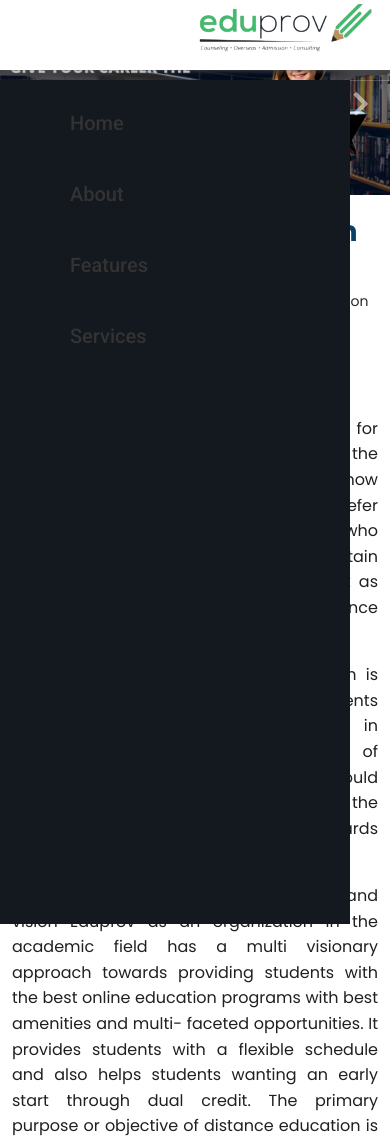
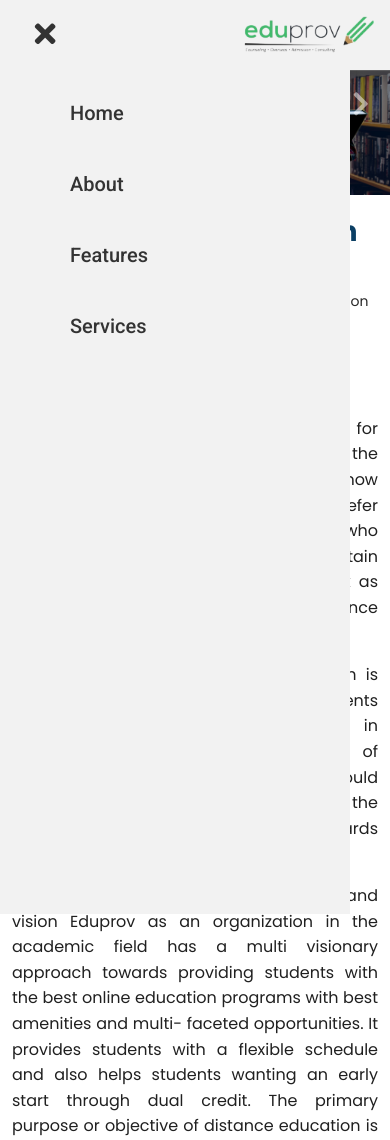
Before and after one commit to thephotogenicbug/EDUPROV_EDUCATION_PHP_SOURCE, a PHP site: page / in a window 390 px wide, after a click that opens the changed part. Shown: the top 1140 px of the page. Run offline with PHP 8.4, Linux system fonts and the light colour scheme.

Commit message:
31-01-2022 : refactor ui

```diff
--- a/css/carousel.css
+++ b/css/carousel.css
@@ -227,11 +227,15 @@
 }
 
 .wrapper{
-  background: #fff;
+  background: #f2f2f2;
   position: fixed;
   z-index: 100;
   width: 100%;
   box-shadow: 5px 0.5px 5px ;
+}
+.logo_size{
+  height: 170px;
+  margin-top: 10px;
 }
 .wrapper nav{
   position: relative;
@@ -249,14 +253,9 @@
 
 }
 nav .content .links{
-  margin-left: 580px;
+  margin-left: 480px;
   display: flex;
   margin-top: 10px;
-}
-.content .logo a{
-  color: #fff;
-  font-size: 30px;
-  font-weight: 600;
 }
 .content .links li{
   list-style: none;
@@ -279,6 +278,7 @@
 .content .links li a:hover,
 .content .links li label:hover{
   background: #6d95d6;
+  color: #ffffff;
 }
 .wrapper .search-icon,
 .wrapper .menu-icon{
@@ -341,7 +341,7 @@
 /* Dropdown Menu code start */
 .content .links ul{
   position: absolute;
-  background: #9ab6e0;
+  background: #ffffff;
   top: 80px;
   z-index: 2000;
   opacity: 0;
@@ -355,7 +355,8 @@
 }
 .content .links ul li a{
   display: block;
-  width: 100%;
+  width: 10px;
+  margin-left: -30px;
   line-height: 30px;
   border-radius: 0px!important;
 }
@@ -392,17 +393,24 @@
 @media screen and (max-width: 900px){
   .wrapper .menu-icon{
     display: block;
+    color: #333;
+    font-size: 30px;
   }
   .wrapper #show-menu:checked ~ .menu-icon i::before{
     content: "\f00d";
+    color: #333;
   }
+  .logo_size{
+  height: 150px;
+  margin-top: 10px;
+}
   nav .content .links{
     display: block;
     position: fixed;
-    background: #14181f;
+    background: #f2f2f2;
     height: 100%;
     width: 100%;
-    top: 70px;
+    top: 60px;
     left: -100%;
     margin-left: 0;
     max-width: 350px;
--- a/index.html
+++ b/index.html
@@ -5,7 +5,6 @@
     <meta http-equiv="X-UA-Compatible" content="IE=edge" />
     <meta name="viewport" content="width=device-width, initial-scale=1.0" />
     <title>Eduprov.in</title>
-    <link rel="stylesheet" href="css/styles.css" />
     <link rel="stylesheet" href="css/carousel.css" />
     <!-- Font Awesome -->
     <link href="https://cdnjs.cloudflare.com/ajax/libs/font-awesome/5.15.1/css/all.min.css" rel="stylesheet"/>
@@ -47,7 +46,7 @@
               <li><a href="#">Drop Menu 1</a></li>
               <li><a href="#">Drop Menu 2</a></li>
               <li><a href="#">Drop Menu 3</a></li>
-              <li>
+              <!-- <li>
                 <a href="#" class="desktop-link">More Items</a>
                 <input type="checkbox" id="show-items">
                 <label for="show-items">More Items</label>
@@ -56,7 +55,7 @@
                   <li><a href="#">Sub Menu 2</a></li>
                   <li><a href="#">Sub Menu 3</a></li>
                 </ul>
-              </li>
+              </li> -->
             </ul>
           </li>
         </ul>
```
